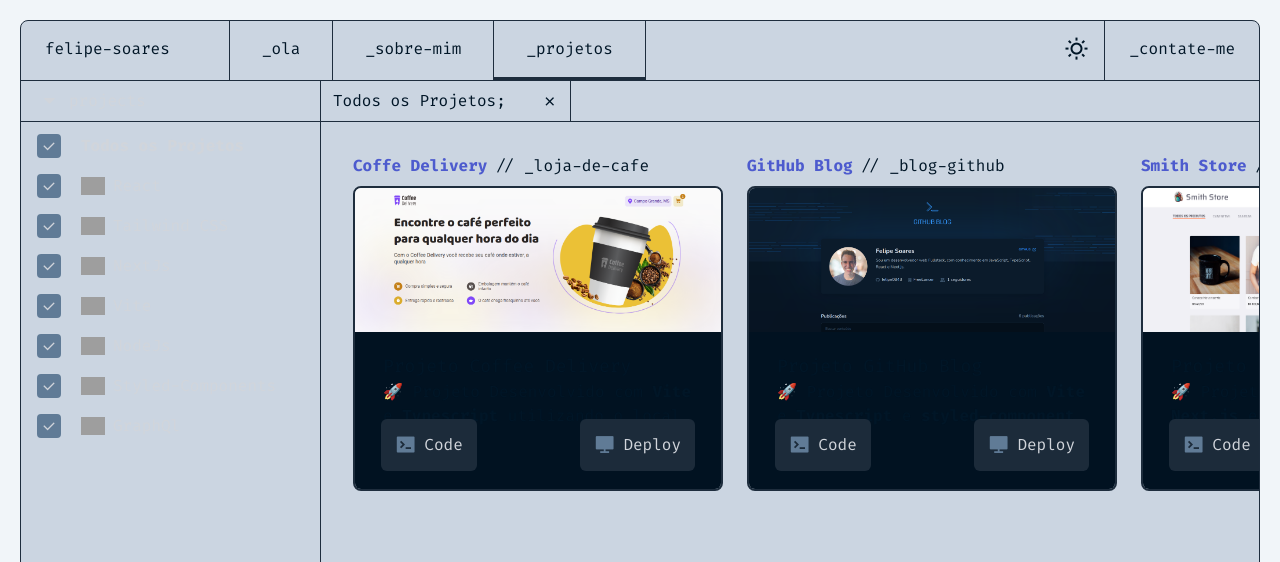
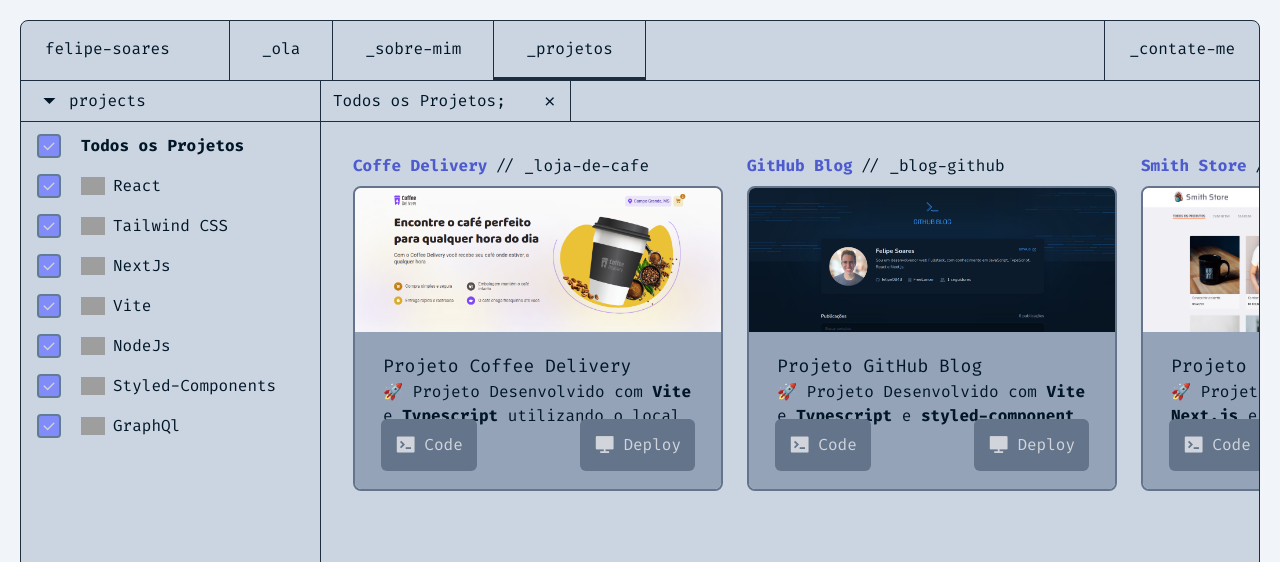
Before and after one commit to felipe0848/portfolio, a Next.js app: page /projects in a window 1280 px wide. Shown: the top 562 px of the page. Built offline with nearby package versions, Linux system fonts and the light colour scheme; grey boxes are pictures that could not be loaded.

Commit message:
Feat: add light mode to projects page

```diff
--- a/src/components/projects/aside.tsx
+++ b/src/components/projects/aside.tsx
@@ -11,7 +11,7 @@
     <aside className="min-w-[300px] border-r border-lines">
       <Collapsible.Root defaultOpen={!tablet}>
         <Collapsible.Trigger asChild>
-          <span className="flex cursor-pointer items-center gap-2 border-b border-lines px-4 py-2 text-gray-300 [&>i]:data-[state=open]:rotate-90">
+          <span className="flex cursor-pointer items-center gap-2 border-b border-lines px-4 py-2 dark:text-gray-300 [&>i]:data-[state=open]:rotate-90">
             <i className="ri-arrow-right-s-fill ri-xl" />
             <p>projects</p>
           </span>
--- a/src/components/projects/filterItem.tsx
+++ b/src/components/projects/filterItem.tsx
@@ -10,14 +10,14 @@
 }
 export default function FilterItem({ name, icon }: FilterItemProps) {
   const { filter, changeFilter } = useContext(ProjectsFilterContext)
-  // console.log(filter)
+
   function handleChangeChecked(check: boolean) {
     changeFilter(name, check)
   }
   return (
     <span className="flex items-center gap-5">
       <Checkbox.Root
-        className="peer flex h-6 w-6 items-center justify-center rounded border-2 border-secondary-blue outline-lines/90 hover:outline data-[state=checked]:bg-secondary-blue"
+        className="peer flex h-6 w-6 items-center justify-center rounded border-2 border-secondary-blue outline-slate-400/40 hover:outline data-[state=checked]:bg-indigo-400 dark:outline-lines/90 dark:data-[state=checked]:bg-secondary-blue"
         id={name}
         onCheckedChange={handleChangeChecked}
         checked={!!filter.find((item) => item === name)}
@@ -28,7 +28,7 @@
       </Checkbox.Root>
       <label
         htmlFor={name}
-        className="flex cursor-pointer items-center gap-2 text-secondary-blue peer-aria-checked:text-gray-300"
+        className="flex cursor-pointer items-center gap-2 text-secondary-blue/80 peer-aria-checked:text-primary-blue dark:peer-aria-checked:text-gray-300"
       >
         {icon ? (
           <>
--- a/src/components/projects/navigation-tab.tsx
+++ b/src/components/projects/navigation-tab.tsx
@@ -4,7 +4,7 @@
 import { useContext } from 'react'
 
 export default function NavigationTab() {
-  const { filter } = useContext(ProjectsFilterContext)
+  const { filter, changeFilter } = useContext(ProjectsFilterContext)
   if (filter.length > 0)
     return (
       <span className="relative flex w-fit gap-1 border-r border-lines py-2 pl-3 pr-16">
@@ -13,7 +13,12 @@
         ) : (
           filter.map((filter) => <p key={filter}>{filter};</p>)
         )}
-        <button className="absolute right-3 top-2">
+        <button
+          className="absolute right-3 top-2 hover:font-semibold"
+          onClick={() => {
+            changeFilter('Todos os Projetos', false)
+          }}
+        >
           <i className="ri-close-fill" />
         </button>
       </span>
--- a/src/components/projects/project-card.tsx
+++ b/src/components/projects/project-card.tsx
@@ -14,11 +14,11 @@
       </header>
       <Dialog.Root>
         <Dialog.Trigger>
-          <div className="flex h-full max-h-[305px] w-full max-w-[370px] flex-col overflow-hidden rounded-lg border-2 border-lines">
+          <div className="flex h-full max-h-[305px] w-full max-w-[370px] flex-col overflow-hidden rounded-lg border-2 border-slate-500 dark:border-lines">
             <div className="min-h-36 w-full overflow-hidden">
               <Image alt="" src={project.imageUrl} width={386} height={145} />
             </div>
-            <div className="flex min-h-[180px] w-full flex-col justify-between gap-2 bg-primary-dark-blue px-7  py-5">
+            <div className="flex min-h-[180px] w-full flex-col justify-between gap-2 bg-slate-400 px-7 py-5  dark:bg-primary-dark-blue">
               <Markdown className="[&>h1]:mk-h3 [&>p]:mk-p line-clamp-4 max-h-[75px] overflow-clip text-ellipsis text-left md:line-clamp-3 [&>hr]:border-0">
                 {project.description}
               </Markdown>
@@ -29,24 +29,24 @@
           <a
             href={project.githubUrl}
             target="_blank"
-            className="flex items-center gap-2 rounded-md border-2 border-transparent bg-secondary-gray p-3 text-gray-300 hover:border-secondary-purple hover:brightness-110"
+            className="flex items-center gap-2 rounded-md border-2 border-transparent bg-slate-500 p-3 text-gray-300 hover:border-secondary-purple hover:brightness-110 dark:bg-secondary-gray"
             rel="noreferrer"
           >
-            <i className="ri-terminal-box-fill ri-lg text-secondary-blue" />
+            <i className="ri-terminal-box-fill ri-lg dark:text-secondary-blue" />
             Code
           </a>
           <a
             href={project.deployUrl}
             target="_blank"
-            className="flex items-center gap-2 rounded-md border-2 border-transparent bg-secondary-gray p-3 text-gray-300 hover:border-secondary-purple hover:brightness-110"
+            className="flex items-center gap-2 rounded-md border-2 border-transparent bg-slate-500 p-3 text-gray-300 hover:border-secondary-purple hover:brightness-110 dark:bg-secondary-gray"
             rel="noreferrer"
           >
-            <i className="ri-computer-fill ri-lg text-secondary-blue" />
+            <i className="ri-computer-fill ri-lg dark:text-secondary-blue" />
             Deploy
           </a>
         </div>
         <Dialog.Portal>
-          <Dialog.Overlay className="absolute inset-0 z-20 h-screen w-screen bg-black/60" />
+          <Dialog.Overlay className="absolute inset-0 z-20 h-screen w-screen bg-slate-100/60 dark:bg-black/60" />
           <ProjectsDetails project={project} />
         </Dialog.Portal>
       </Dialog.Root>
--- a/src/components/projects/project-datails.tsx
+++ b/src/components/projects/project-datails.tsx
@@ -14,18 +14,18 @@
 }
 export default function ProjectsDetails({ project }: ProjectsDetails) {
   return (
-    <Dialog.Content className="absolute inset-0 z-30 m-8 flex max-h-[1080px] max-w-[1440px] flex-col rounded-lg border border-lines bg-primary-dark-blue phone-xl:m-16 min-[1500px]:mx-auto">
+    <Dialog.Content className="absolute inset-0 z-30 m-8 flex max-h-[1080px] max-w-[1440px] flex-col rounded-lg border border-lines bg-slate-300/90 dark:bg-primary-dark-blue phone-xl:m-16 min-[1500px]:mx-auto">
       <Dialog.Title className="border-b border-lines p-6 pb-4">
         {project.title}
       </Dialog.Title>
-      <Dialog.Close className="absolute right-6 top-6">
+      <Dialog.Close className="absolute right-6 top-6 hover:font-semibold">
         <i className="ri-close-fill ri-xl" />
       </Dialog.Close>
       <Image
         alt=""
         src={project.imageUrl}
         fill
-        className="-z-10 opacity-10 blur-sm brightness-[.25]"
+        className="-z-10 opacity-10 blur-sm dark:brightness-[.25]"
       />
       <Dialog.Description asChild>
         <div className="overflow-auto p-6 pt-4">
@@ -38,19 +38,19 @@
         <a
           href={project.githubUrl}
           target="_blank"
-          className="flex items-center gap-2 rounded-md border-2 border-transparent bg-secondary-gray p-3 text-gray-300 hover:border-secondary-purple hover:brightness-110"
+          className="flex items-center gap-2 rounded-md border-2 border-transparent bg-slate-500 p-3 text-gray-300 hover:border-secondary-purple hover:brightness-110 dark:bg-secondary-gray"
           rel="noreferrer"
         >
-          <i className="ri-terminal-box-fill ri-lg text-secondary-blue" />
+          <i className="ri-terminal-box-fill ri-lg dark:text-secondary-blue" />
           Code
         </a>
         <a
           href={project.deployUrl}
           target="_blank"
-          className="flex items-center gap-2 rounded-md border-2 border-transparent bg-secondary-gray p-3 text-gray-300 hover:border-secondary-purple hover:brightness-110"
+          className="flex items-center gap-2 rounded-md border-2 border-transparent bg-slate-500 p-3 text-gray-300 hover:border-secondary-purple hover:brightness-110 dark:bg-secondary-gray"
           rel="noreferrer"
         >
-          <i className="ri-computer-fill ri-lg text-secondary-blue" />
+          <i className="ri-computer-fill ri-lg dark:text-secondary-blue" />
           Deploy
         </a>
       </footer>
```
